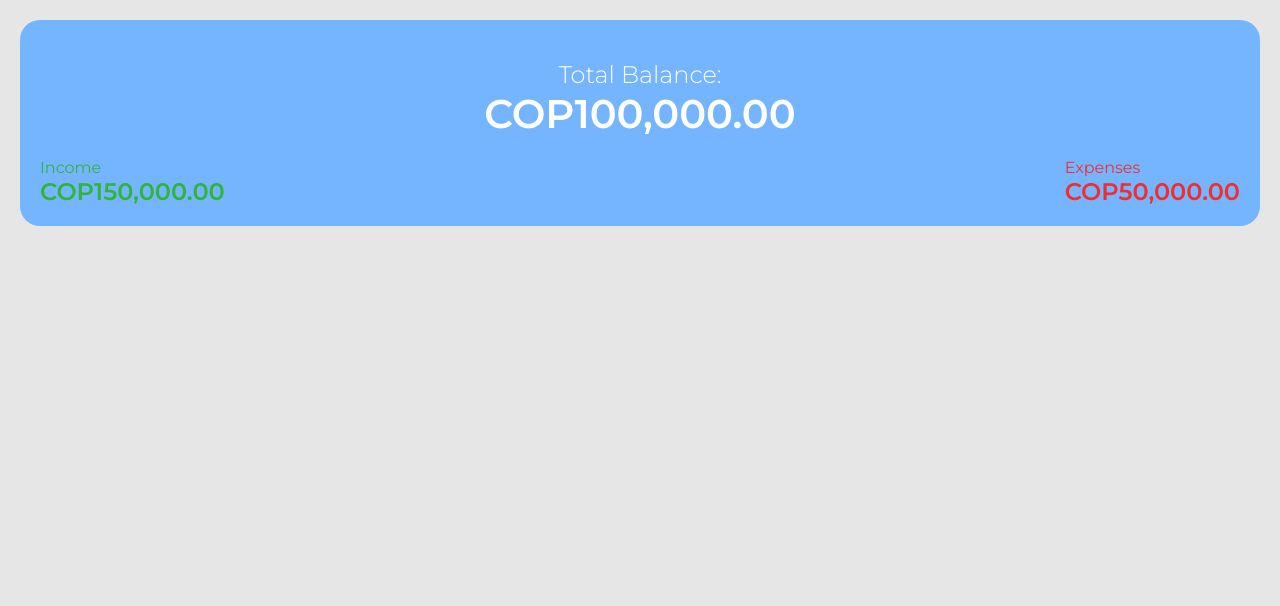
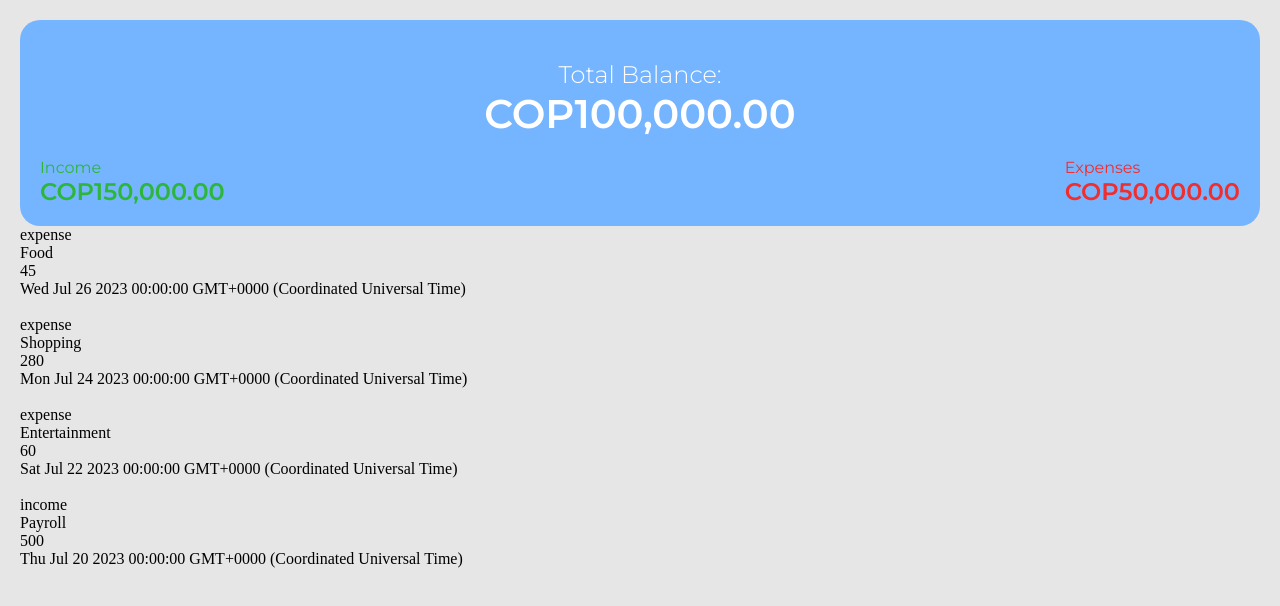
Before and after one commit to SofiaRubiano10/Angular, an Angular app: page / in a window 1280 px wide. Shown: the top 606 px of the page. Built offline with nearby package versions, Linux system fonts and the light colour scheme.

Commit message:
ngFor para recorrer listas en un template

```diff
--- a/src/app/app.component.html
+++ b/src/app/app.component.html
@@ -1,3 +1,4 @@
 <div class="container">
   <app-balance [balance]="balance" />
+  <app-transactions [transactions]="transactions" />
 </div>
--- a/src/app/app.component.scss
+++ b/src/app/app.component.scss
@@ -2,7 +2,7 @@
   background-color: #e6e6e6;
   width: 100vw;
   height: 100vh;
-  display: grid;
+  display: block;
   grid-template-rows: 150px auto;
   padding: 20px;
 }
--- a/src/app/app.component.ts
+++ b/src/app/app.component.ts
@@ -1,5 +1,6 @@
 import { Component } from '@angular/core';
 import { Balance } from './models/balance.model';
+import { Transaction } from './models/transaction.model';
 
 @Component({
   selector: 'app-root',
@@ -12,4 +13,30 @@ export class AppComponent {
     income: 150_000,
     expenses: 50_000,
   };
+  transactions: Transaction[] = [
+    {
+      type: 'expense',
+      amount: 45,
+      category: 'Food',
+      date: new Date(2023, 6, 26),
+    },
+    {
+      type: 'expense',
+      amount: 280,
+      category: 'Shopping',
+      date: new Date(2023, 6, 24),
+    },
+    {
+      type: 'expense',
+      amount: 60,
+      category: 'Entertainment',
+      date: new Date(2023, 6, 22),
+    },
+    {
+      type: 'income',
+      amount: 500,
+      category: 'Payroll',
+      date: new Date(2023, 6, 20),
+    },
+  ];
 }
--- a/src/app/app.module.ts
+++ b/src/app/app.module.ts
@@ -4,11 +4,13 @@ import { BrowserModule } from '@angular/platform-browser';
 import { AppRoutingModule } from './app-routing.module';
 import { AppComponent } from './app.component';
 import { BalanceComponent } from './components/balance/balance.component';
+import { TransactionsComponent } from './components/transactions/transactions.component';
 
 @NgModule({
   declarations: [
     AppComponent,
-    BalanceComponent
+    BalanceComponent,
+    TransactionsComponent
   ],
   imports: [
     BrowserModule,
--- /dev/null
+++ b/src/app/components/transactions/transactions.component.html
@@ -0,0 +1,7 @@
+<div *ngFor="let transaction of transactions">
+  <p>{{ transaction.type }}</p>
+  <p>{{ transaction.category }}</p>
+  <p>{{ transaction.amount }}</p>
+  <p>{{ transaction.date }}</p>
+  <br />
+</div>
--- /dev/null
+++ b/src/app/models/transaction.model.ts
@@ -0,0 +1,6 @@
+export interface Transaction {
+  type: string;
+  amount: number;
+  category: string;
+  date: Date;
+}
```
Also changed, not shown: src/app/components/transactions/transactions.component.ts (added, +11 -0 lines), src/app/components/transactions/transactions.component.scss (added), 1 other file (tests, documents, lock files or other folders).
